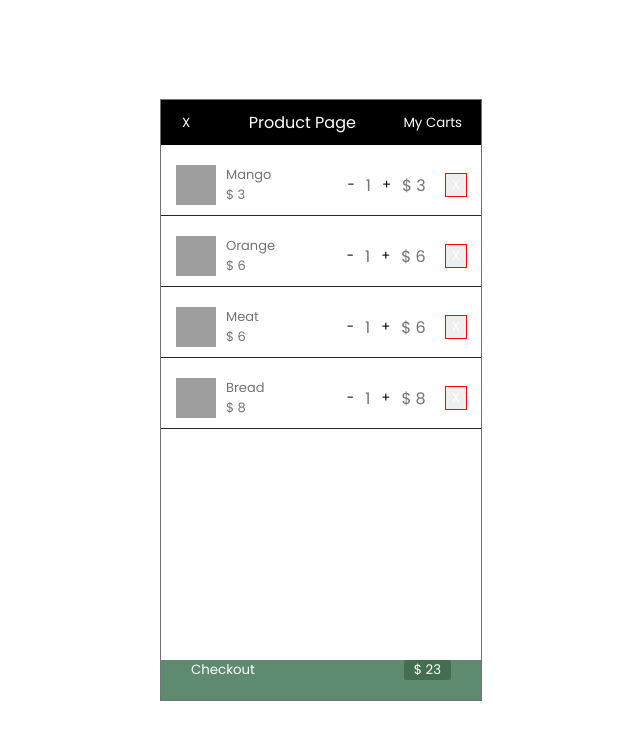
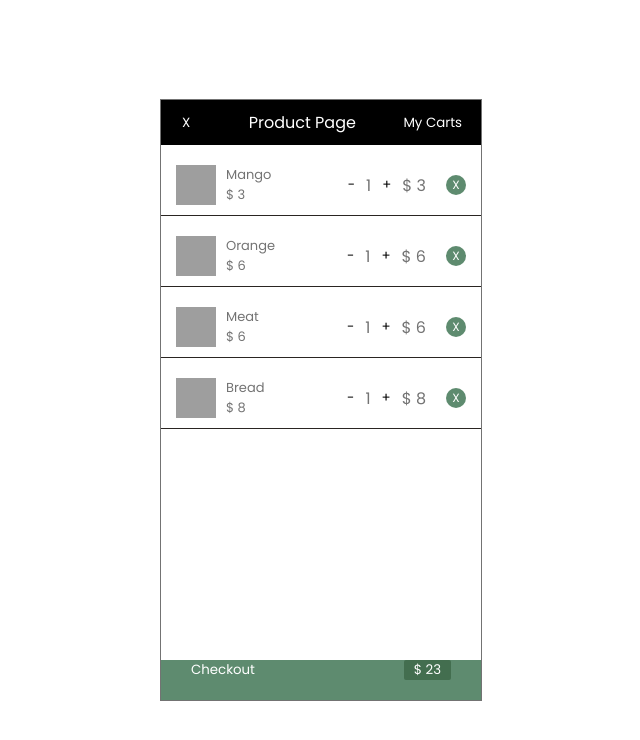
Before and after one commit to Casprine/react-cart, a React (Create React App) app: page / in a window 1280 px wide. Shown: the top 740 px of the page, without its empty margins (319-959 px from the left). Built offline with nearby package versions, Linux system fonts and the light colour scheme; grey boxes are pictures that could not be loaded.

Commit message:
error handler styled

```diff
--- a/src/App.css
+++ b/src/App.css
@@ -18,4 +18,5 @@ button {
   cursor: pointer;
   border: 0;
   color: white;
+  outline: none;
 }
--- a/src/components/CartItem/style.css
+++ b/src/components/CartItem/style.css
@@ -38,8 +38,12 @@
 } */
 
 .close {
-  outline: 1px solid red;
+  background: #5e8b6f;
+  border-radius: 50%;
   margin-left: 20px;
+  width: 20px;
+  height: 20px;
+  font-size: 12px;
 }
 /*This code below was added by Michael*/
 .down {
--- a/src/components/ErrorHandler/Outlet.jsx
+++ b/src/components/ErrorHandler/Outlet.jsx
@@ -1,9 +1,9 @@
 import React from "react";
-
+import "./style.css";
 const ErrorHandler = props => {
   return (
     <div className="ErrorHandler">
-      <span>{props.message}</span>
+      <span className="error">{props.message}</span>
     </div>
   );
 };
--- a/src/components/ErrorHandler/style.css
+++ b/src/components/ErrorHandler/style.css
@@ -0,0 +1,13 @@
+.ErrorHandler {
+  outline: 1px solid red;
+  height: 100%;
+  display: flex;
+  justify-content: center;
+  align-items: center;
+}
+
+.error {
+  outline: 1px solid red;
+  width: 100%;
+  text-align: center;
+}
```
